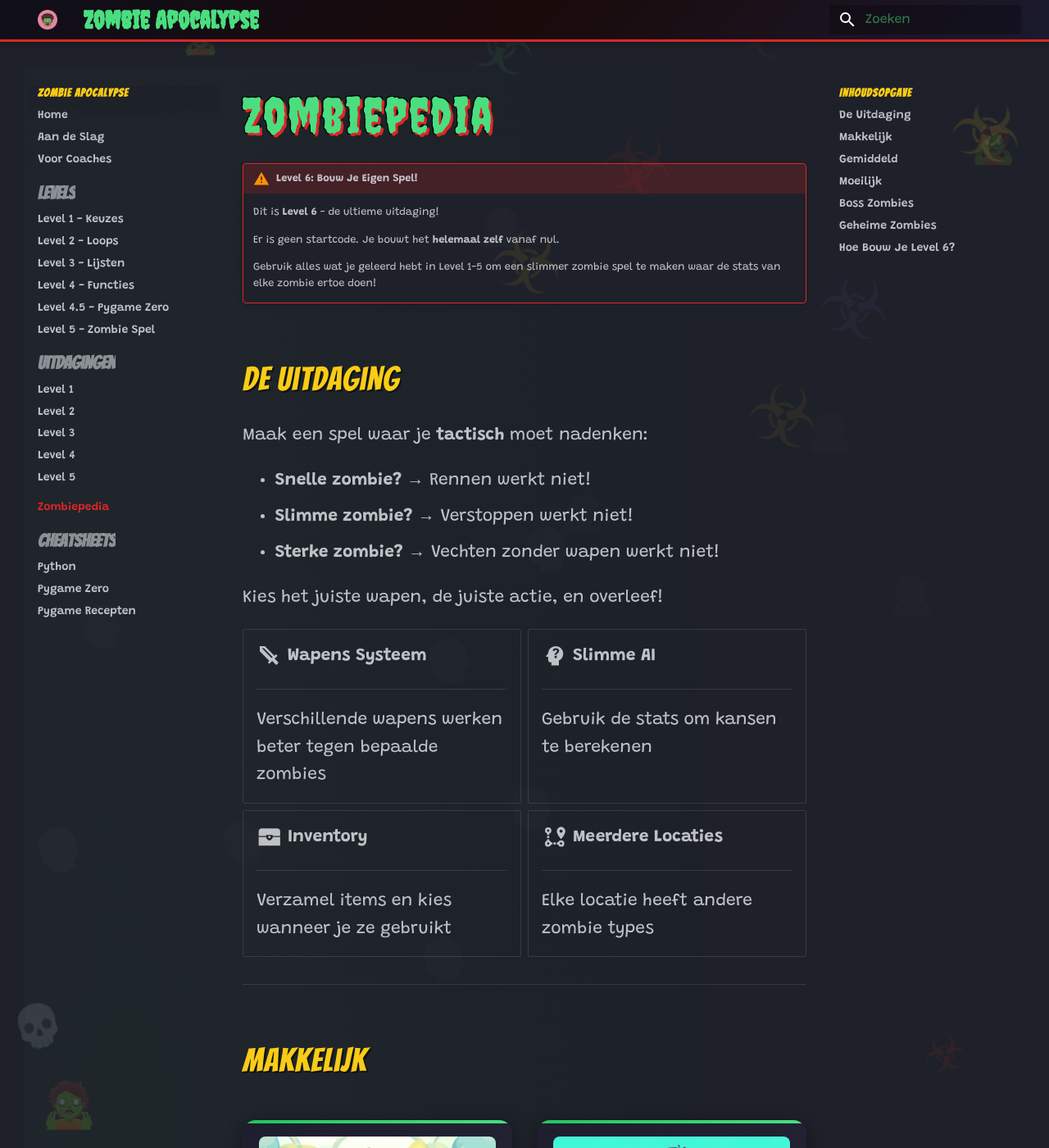
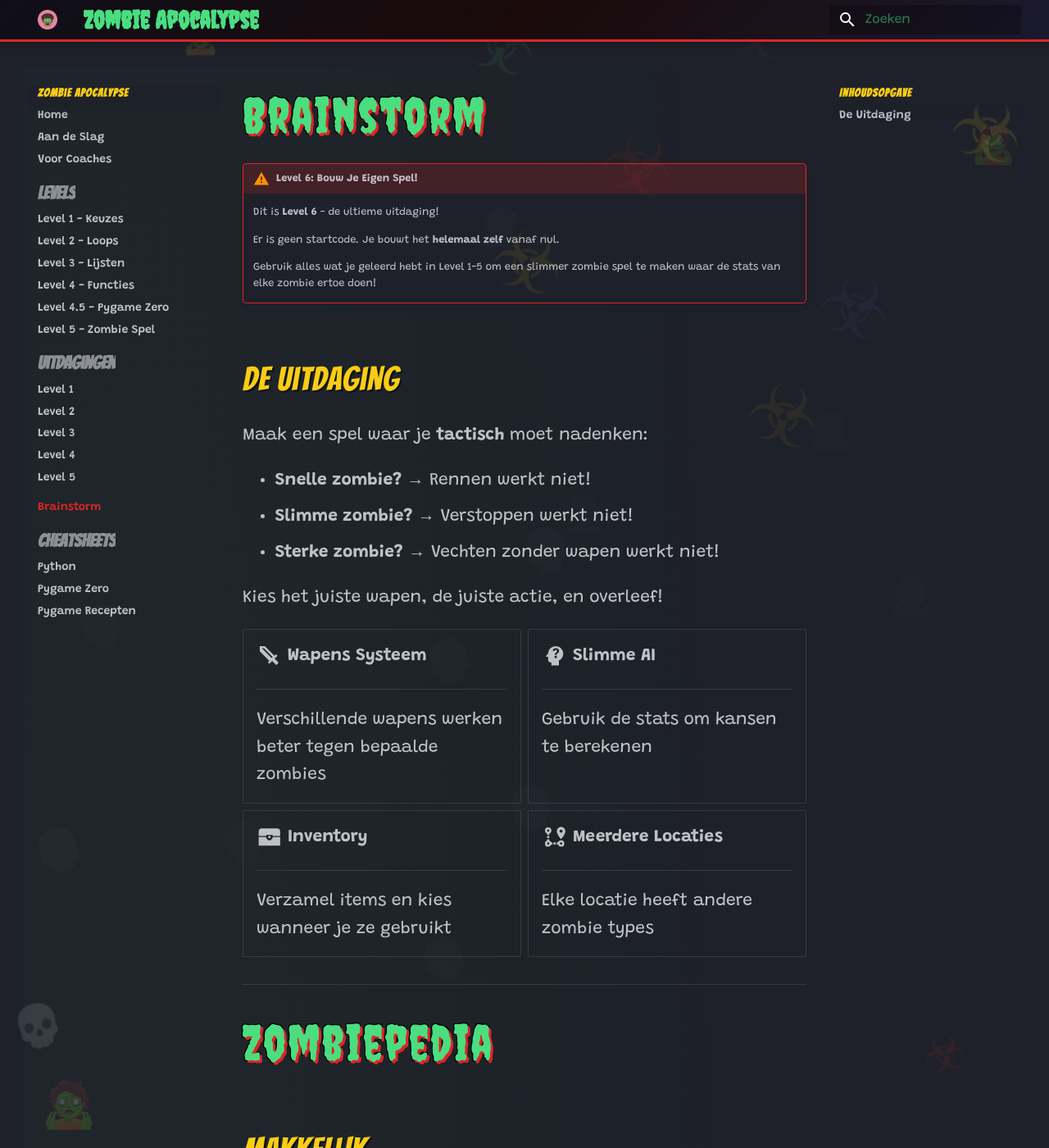
Before and after one commit to Laoujin/CoderDojo-Zombies, an MkDocs documentation site: the page built from docs/brainstorm.md, in a window 1280 px wide and 1400 px high. Shown: the whole window at 82% size. Built offline with MkDocs 1.6.1 and Material for MkDocs 9.7.7, drawn with Linux system fonts in a browser that asks for light colours.

Commit message:
zombiepedia -> brainstorm

```diff
--- a/docs/zombiepedia.md
+++ b/docs/brainstorm.md
@@ -1,4 +1,4 @@
-# Zombiepedia
+# Brainstorm
 
 !!! warning "Level 6: Bouw Je Eigen Spel!"
     Dit is **Level 6** - de ultieme uitdaging!
--- a/mkdocs.yml
+++ b/mkdocs.yml
@@ -60,7 +60,7 @@
     - Level 3: uitdagingen/level-3.md
     - Level 4: uitdagingen/level-4.md
     - Level 5: uitdagingen/level-5.md
-  - Zombiepedia: zombiepedia.md
+  - Brainstorm: brainstorm.md
   - Cheatsheets:
     - Python: cheatsheet.md
     - Pygame Zero: cheatsheet-pygame.md
```
Also changed, not shown: other parts of docs/brainstorm.md (+2 -0 lines).
